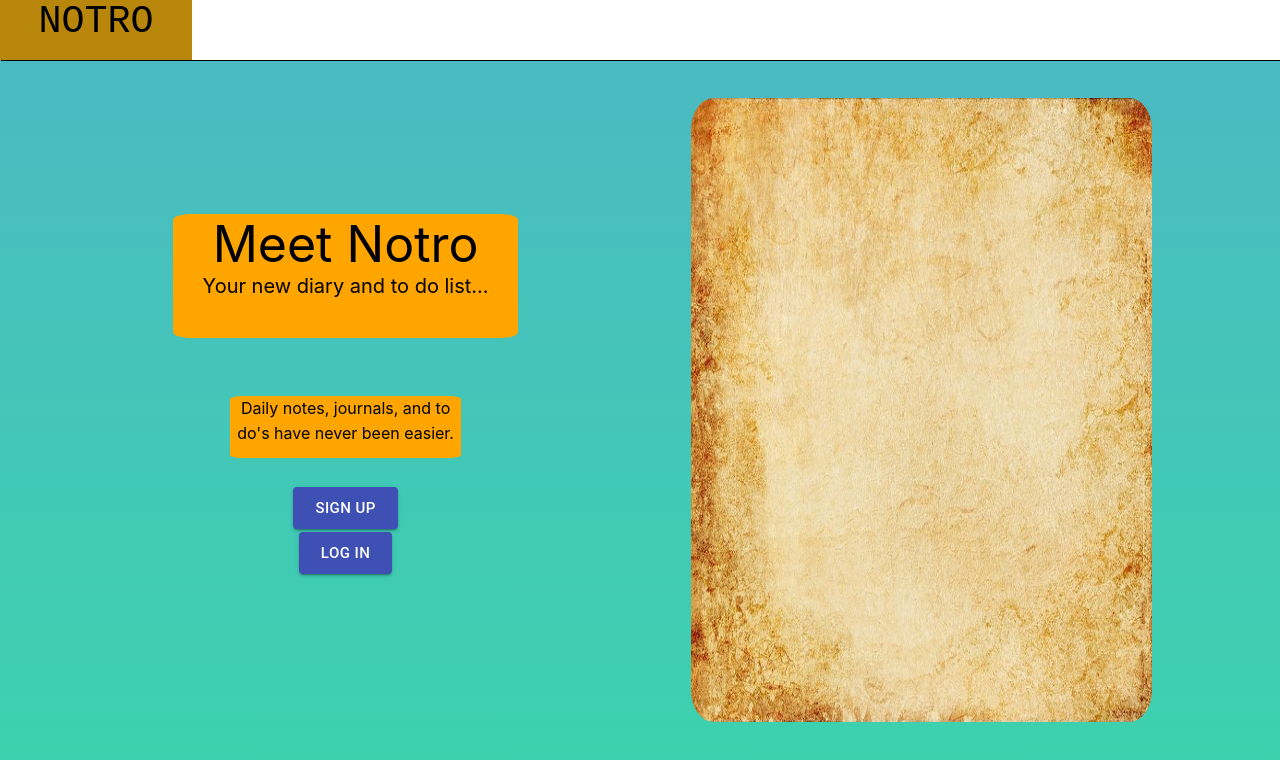
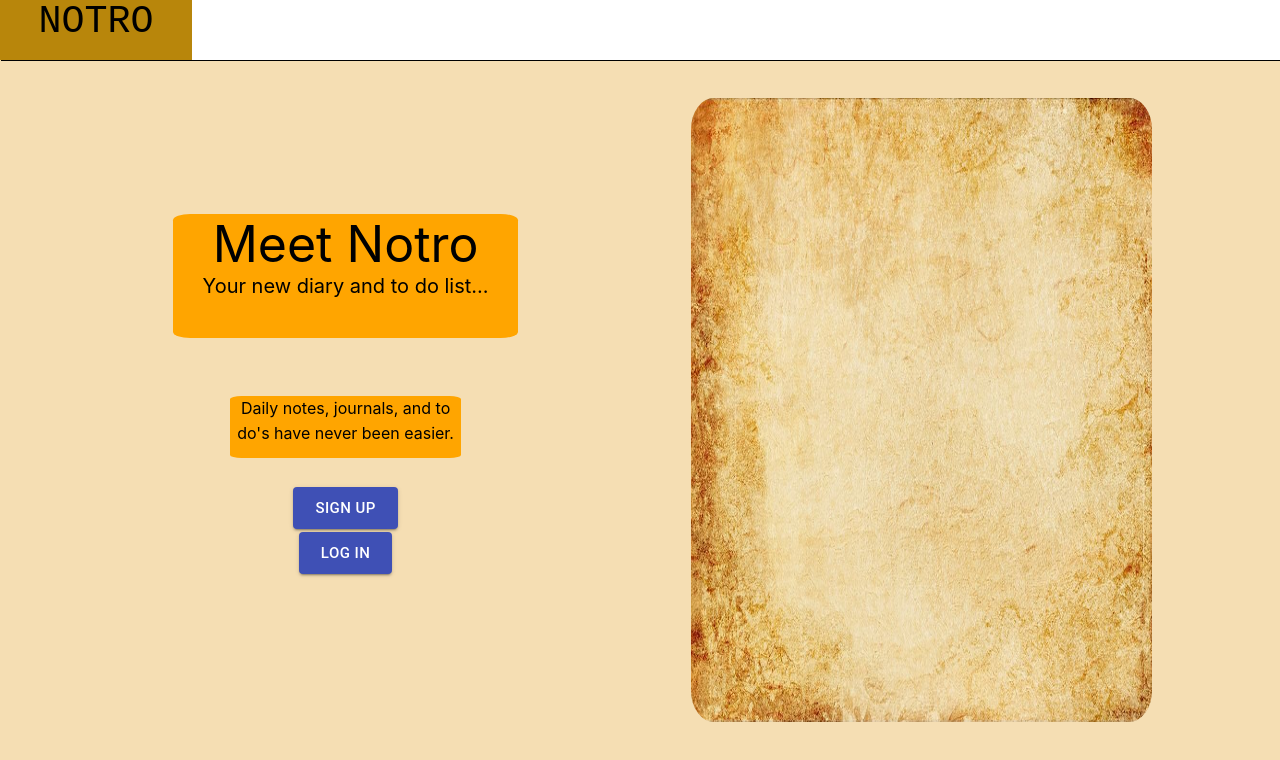
Before and after one commit to ljabdo/SeniorProject, a React (Create React App) app in the folder frontend/: page / in a window 1280 px wide. Shown: the top 760 px of the page. Built offline with nearby package versions, Linux system fonts and the light colour scheme.

Commit message:
Theme changes

```diff
--- a/frontend/src/index.css
+++ b/frontend/src/index.css
@@ -13,17 +13,18 @@ div {
 
 body,
 html {
-    background: #4cb8c4; /* fallback for old browsers */
+    /* background: #4cb8c4; fallback for old browsers
     background: -webkit-linear-gradient(
         to top,
         #3cd3ad,
         #4cb8c4
-    ); /* Chrome 10-25, Safari 5.1-6 */
+    ); Chrome 10-25, Safari 5.1-6
     background: linear-gradient(
         to top,
         #3cd3ad,
         #4cb8c4
-    ); /* W3C, IE 10+/ Edge, Firefox 16+, Chrome 26+, Opera 12+, Safari 7+ */
+    ); W3C, IE 10+/ Edge, Firefox 16+, Chrome 26+, Opera 12+, Safari 7+ */
+    background:wheat;
     width: 100%;
     height: 100%;
     font-family: -apple-system, BlinkMacSystemFont, 'Segoe UI', 'Roboto',
```
Also changed, not shown: frontend/src/App/App.css (line endings or trailing spaces).
